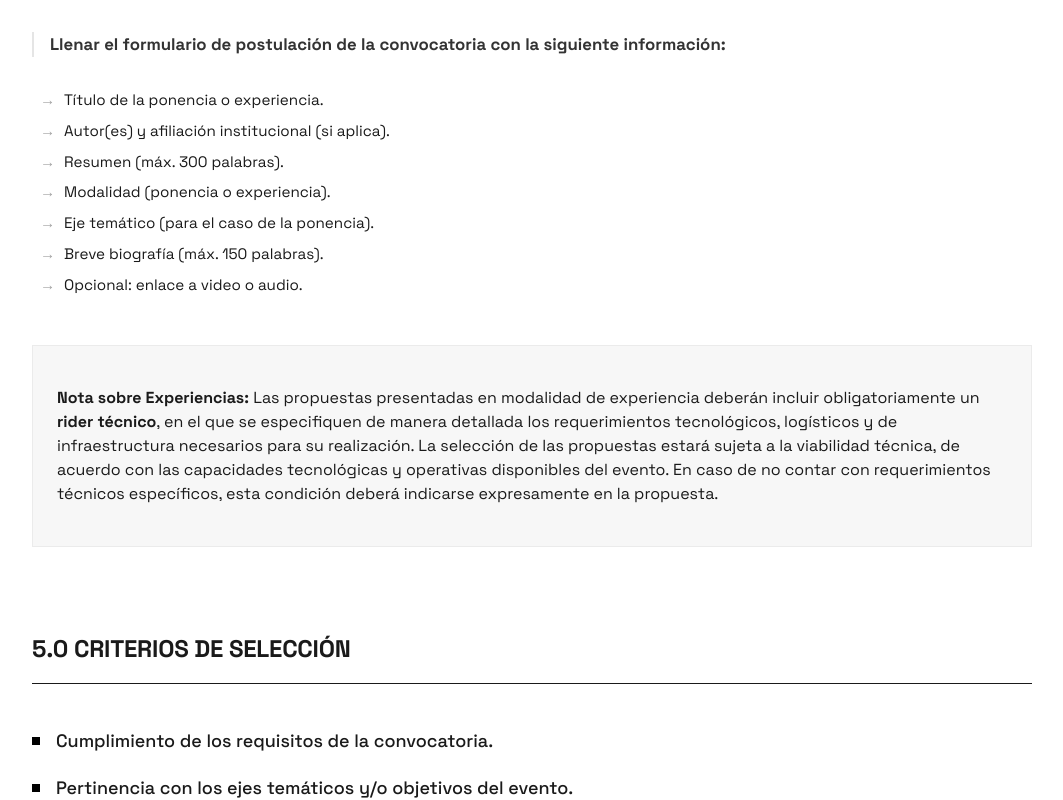
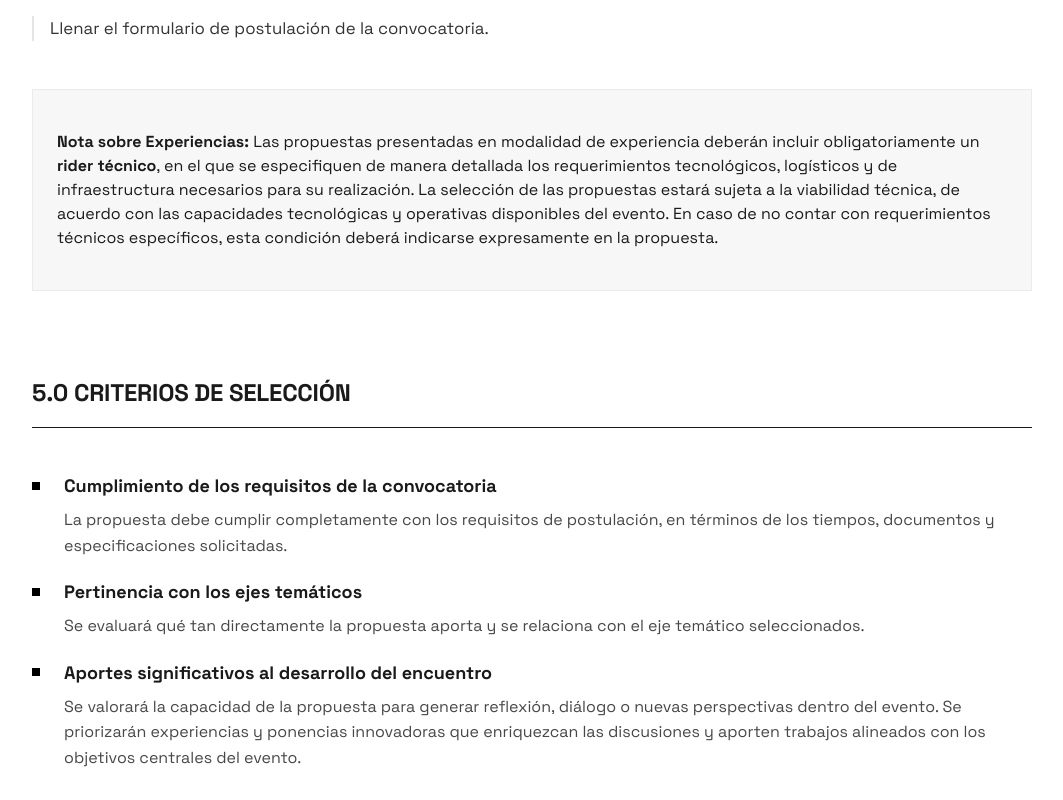
Before and after one commit to Mateoquinteroc/semana-ai, a React (Vite) app: page /2026/condiciones in a window 1280 px wide. Shown: the part 2860-3660 px from the top of the page, without its empty margins (108-1171 px from the left). Built offline with nearby package versions, Linux system fonts and the light colour scheme.

Commit message:
Changes to terms and conditions

```diff
--- a/src/components/Version2026/TermsOfReference2026.module.css
+++ b/src/components/Version2026/TermsOfReference2026.module.css
@@ -396,8 +396,8 @@
     font-size: 1.125rem;
     font-weight: 500;
     display: flex;
-    gap: 1rem;
-    align-items: center;
+    gap: 1.5rem;
+    align-items: flex-start;
 }
 
 .criteriosList li::before {
@@ -406,6 +406,21 @@
     height: 8px;
     background-color: #000;
     flex-shrink: 0;
+    margin-top: 0.6rem;
+}
+
+.criterioText {
+    display: flex;
+    flex-direction: column;
+    gap: 0.5rem;
+}
+
+.criterioText p {
+    font-size: 1rem;
+    font-weight: 400;
+    line-height: 1.6;
+    margin: 0;
+    opacity: 0.8;
 }
 
 .notesBox {
--- a/src/components/Version2026/TermsOfReference2026.tsx
+++ b/src/components/Version2026/TermsOfReference2026.tsx
@@ -86,7 +86,7 @@ const TermsOfReference2026: React.FC<TermsProps> = ({ onBack }) => {
                                 <div className={styles.accordionContent} style={{ maxHeight: 'none', opacity: 1, padding: '0.5rem 0', border: 'none' }}>
                                     <p>Proyectos aplicados, demostraciones tecnológicas, intervenciones artísticas, procesos comunitarios, emprendimientos y proyectos creativos o personales vinculados a la IA.</p>
                                     <p style={{ fontStyle: 'italic', marginTop: '1rem' }}>
-                                        * Las experiencias deberán desarrollarse únicamente en modalidad presencial y no estarán sujetas a los ejes temáticos definidos por el evento; su enfoque será de libre elección. Quienes sean aceptados recibirán una constancia de participación expedida por la Universidad de Caldas y el Centro Cultural del Banco de la República en Manizales.
+                                        * Las experiencias deberán desarrollarse únicamente en modalidad presencial y no estarán sujetas a los ejes temáticos definidos por el evento. Quienes sean aceptados recibirán una constancia de participación expedida por la Universidad de Caldas y el Centro Cultural del Banco de la República en Manizales.
                                     </p>
                                 </div>
                             </div>
@@ -130,18 +130,10 @@ const TermsOfReference2026: React.FC<TermsProps> = ({ onBack }) => {
                                 <div className={styles.requisitoItem}>Las propuestas pueden provenir de cualquier lugar del mundo, pero deben presentarse en español.</div>
                                 <div className={styles.requisitoItem}>Duración de la presentación de la ponencia: 20 minutos + 5 minutos para preguntas.</div>
 
-                                <div className={styles.requisitoItem} style={{ marginTop: '1rem', fontWeight: 'bold' }}>
-                                    Llenar el formulario de postulación de la convocatoria con la siguiente información:
+                                <div className={styles.requisitoItem}>
+                                    Llenar el formulario de postulación de la convocatoria.
                                 </div>
-                                <ul className={styles.formList}>
-                                    <li>Título de la ponencia o experiencia.</li>
-                                    <li>Autor(es) y afiliación institucional (si aplica).</li>
-                                    <li>Resumen (máx. 300 palabras).</li>
-                                    <li>Modalidad (ponencia o experiencia).</li>
-                                    <li>Eje temático (para el caso de la ponencia).</li>
-                                    <li>Breve biografía (máx. 150 palabras).</li>
-                                    <li>Opcional: enlace a video o audio.</li>
-                                </ul>
+
 
                                 <div className={styles.riderBox}>
                                     <p>
@@ -154,9 +146,24 @@ const TermsOfReference2026: React.FC<TermsProps> = ({ onBack }) => {
                         <div className={styles.contentBlock}>
                             <h2 className={styles.sectionTitle}>5.0 Criterios de selección</h2>
                             <ul className={styles.criteriosList}>
-                                <li>Cumplimiento de los requisitos de la convocatoria.</li>
-                                <li>Pertinencia con los ejes temáticos y/o objetivos del evento.</li>
-                                <li>Aportes significativos al desarrollo del encuentro.</li>
+                                <li>
+                                    <div className={styles.criterioText}>
+                                        <strong>Cumplimiento de los requisitos de la convocatoria</strong>
+                                        <p>La propuesta debe cumplir completamente con los requisitos de postulación, en términos de los tiempos, documentos y especificaciones solicitadas.</p>
+                                    </div>
+                                </li>
+                                <li>
+                                    <div className={styles.criterioText}>
+                                        <strong>Pertinencia con los ejes temáticos</strong>
+                                        <p>Se evaluará qué tan directamente la propuesta aporta y se relaciona con el eje temático seleccionados.</p>
+                                    </div>
+                                </li>
+                                <li>
+                                    <div className={styles.criterioText}>
+                                        <strong>Aportes significativos al desarrollo del encuentro</strong>
+                                        <p>Se valorará la capacidad de la propuesta para generar reflexión, diálogo o nuevas perspectivas dentro del evento. Se priorizarán experiencias y ponencias innovadoras que enriquezcan las discusiones y aporten trabajos alineados con los objetivos centrales del evento.</p>
+                                    </div>
+                                </li>
                             </ul>
                         </div>
 
```
